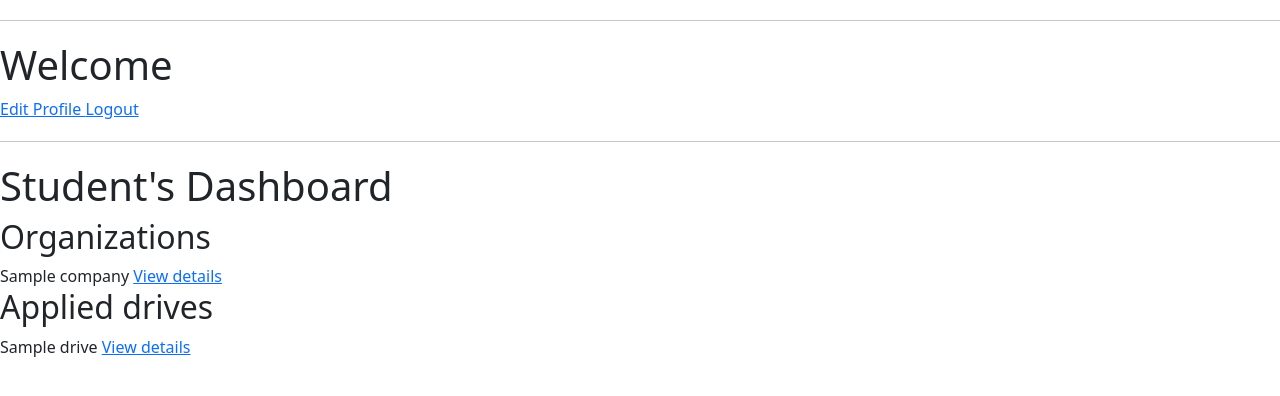
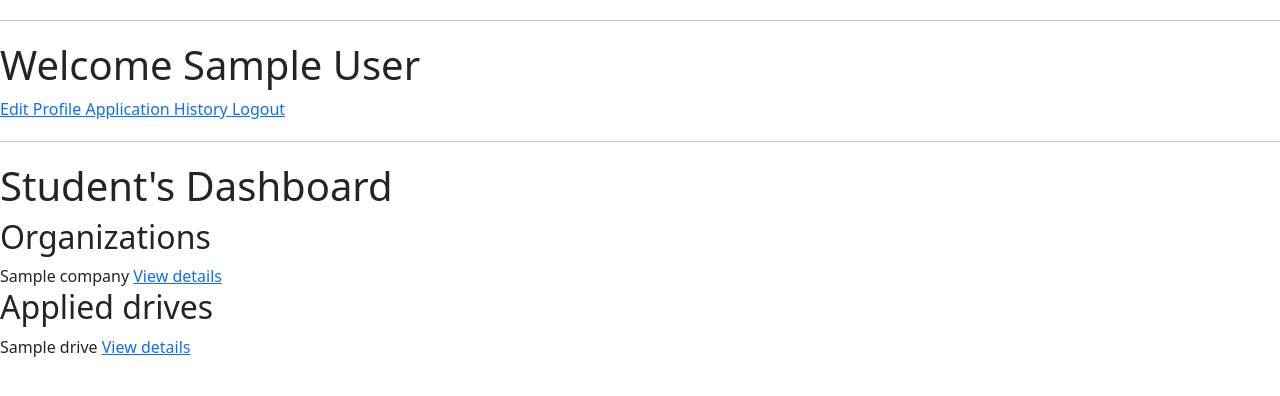
Before and after one commit to Rajeshwari2857/Placement_portal, a Django app: page /student/dashboard/ in a window 1280 px wide. Shown: the top 396 px of the page. Run offline with Django 5.2, Linux system fonts and the light colour scheme; a user stored in the database is signed in; tables that the repository leaves empty hold one stand-in row (values such as "Sample post").

Commit message:
student application history

```diff
--- a/app/student/urls.py
+++ b/app/student/urls.py
@@ -8,4 +8,5 @@ urlpatterns = [
     path('dashboard/company/<int:company_id>/drive/<int:drive_id>/', views.stu_drive_details, name='stu_drive_details'),
     path('dashboard/company/<int:company_id>/drive/<int:drive_id>/apply/', views.apply_drive, name='apply_drive'),
     path('dashboard/application/<int:application_id>/', views.application_details, name='application_details'),
+    path('dashboard/application_history/<int:student_id>/', views.application_history, name='application_history'),
 ]
--- a/app/student/views.py
+++ b/app/student/views.py
@@ -35,6 +35,7 @@ def stu_dash(request):
     context = {
         'available_drives': available_drives,
         'companies': companies,
+        'student': student,
         'applied_drives': applied_drives,
     }
     return render(request, 'student/stu_dash.html', context)
@@ -93,3 +94,14 @@ def apply_drive(request, company_id, drive_id):
 def application_details(request, application_id):
     application = Application.objects.get(id=application_id)
     return render(request, 'student/application_details.html', {'application': application})
+
+
+def application_history(request, student_id):
+    student = Student.objects.get(id=student_id)
+    applications = Application.objects.filter(student=student)
+
+    context = {
+        'student': student,
+        'applications': applications,
+    }
+    return render(request, 'student/application_history.html', context)
--- a/app/templates/student/stu_dash.html
+++ b/app/templates/student/stu_dash.html
@@ -7,6 +7,10 @@
 
 <a href="{% url 'stu_profile' %}">
     Edit Profile
+</a>
+
+<a href="{% url 'application_history' student.id %}">
+    Application History
 </a>
 
 {% if user.is_authenticated %}
```
Also changed, not shown: app/templates/student/application_history.html (added, +23 -0 lines).
